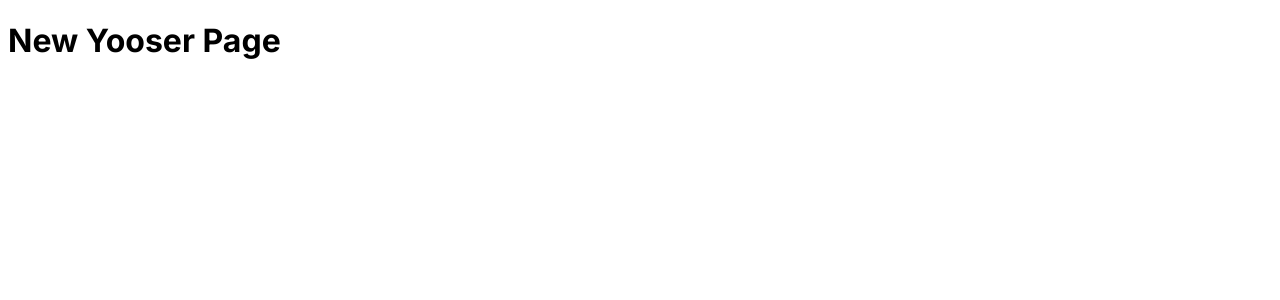
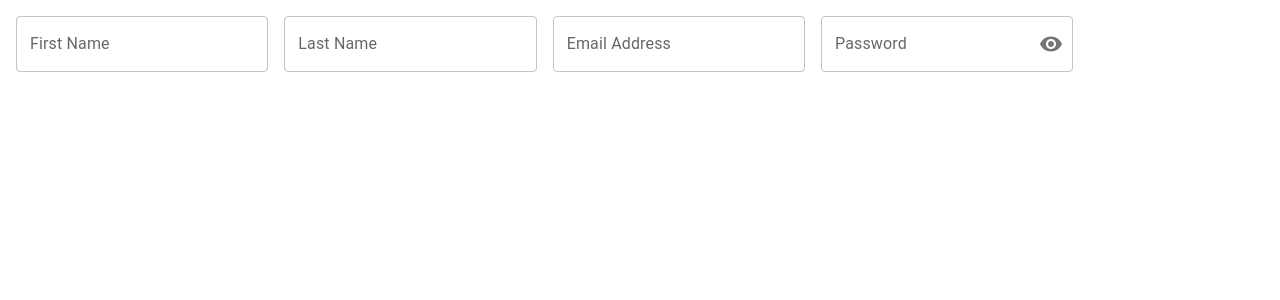
Before and after one commit to christianjcodes/bug-tracker-frontend, a Next.js app: page /new-user in a window 1280 px wide. Shown: the top 300 px of the page. Built offline with nearby package versions, Linux system fonts and the light colour scheme.

Commit message:
Remove bootstrap elements from new-user page, switch to mui-material

```diff
--- a/package.json
+++ b/package.json
@@ -9,6 +9,11 @@
     "lint": "next lint"
   },
   "dependencies": {
+    "@emotion/react": "^11.11.1",
+    "@emotion/styled": "^11.11.0",
+    "@fontsource/roboto": "^5.0.8",
+    "@mui/icons-material": "^5.14.16",
+    "@mui/material": "^5.14.16",
     "bootstrap": "^5.3.2",
     "next": "13.5.6",
     "react": "^18",
--- a/src/app/new-user/page.tsx
+++ b/src/app/new-user/page.tsx
@@ -1,25 +1,71 @@
-import Button from 'react-bootstrap/Button';
-import Col from 'react-bootstrap/Col';
-import Form from 'react-bootstrap/Form';
-import Row from 'react-bootstrap/Row';
-import Layout from '../layout';
+'use client'
+import * as React from "react";
+import Box from '@mui/material/Box';
+import IconButton from '@mui/material/IconButton';
+import Input from '@mui/material/Input';
+import FilledInput from '@mui/material/FilledInput';
+import OutlinedInput from '@mui/material/OutlinedInput';
+import InputLabel from '@mui/material/InputLabel';
+import InputAdornment from '@mui/material/InputAdornment';
+import FormHelperText from '@mui/material/FormHelperText';
+import FormControl from '@mui/material/FormControl';
+import TextField from '@mui/material/TextField';
+import Visibility from '@mui/icons-material/Visibility';
+import VisibilityOff from '@mui/icons-material/VisibilityOff';
+import type { NextPage } from 'next';
 
-export default function Page() {
+
+const Page: NextPage = () => {
+
+    const [showPassword, setShowPassword] = React.useState(false);
+
+    const handleClickShowPassword = () => setShowPassword((show) => !show);
+
+    const handleMouseDownPassword = (event: React.MouseEvent<HTMLButtonElement>) => {
+      event.preventDefault();
+    };
+
     return (
-        <div>
-            <h1>
-                New Yooser Page
-            </h1>
-        </div>
-        // <Layout>
-        //     <Form>
-        //         <Row className='mb-3'>
-        //             <Form.Group as={Col} controlId='formGridEmail'>
-        //                 <Form.Label>Email</Form.Label>
-        //                 <Form.Control type="email" placeholder='Enter email'/>
-        //             </Form.Group>
-        //         </Row>
-        //     </Form>
-        // </Layout>
+        <Box sx={{ display: 'flex', flexWrap: 'wrap' }}>
+            <div>
+                <TextField
+                    label="First Name"
+                    id="outlined-start-adornment"
+                    sx={{ m: 1, width: '25ch' }}
+                />
+                <TextField
+                    label="Last Name"
+                    id="outlined-start-adornment"
+                    sx={{ m: 1, width: '25ch' }}
+                />
+                <TextField
+                    label="Email Address"
+                    id="outlined-start-adornment"
+                    sx={{ m: 1, width: '25ch' }}
+                />
+                <FormControl sx={{ m: 1, width: '25ch' }} variant="outlined">
+                    <InputLabel htmlFor="outlined-adornment-password">Password</InputLabel>
+                    <OutlinedInput
+                    id="outlined-adornment-password"
+                    type={showPassword ? 'text' : 'password'}
+                    endAdornment={
+                        <InputAdornment position="end">
+                        <IconButton
+                            aria-label="toggle password visibility"
+                            onClick={handleClickShowPassword}
+                            onMouseDown={handleMouseDownPassword}
+                            edge="end"
+                        >
+                            {showPassword ? <VisibilityOff /> : <Visibility />}
+                        </IconButton>
+                        </InputAdornment>
+                    }
+                    label="Password"
+                    />
+                </FormControl>
+            </div>
+        </Box>
     );
-}
+};
+
+export default Page;
```
Also changed, not shown: 1 other file (tests, documents, lock files or other folders).
